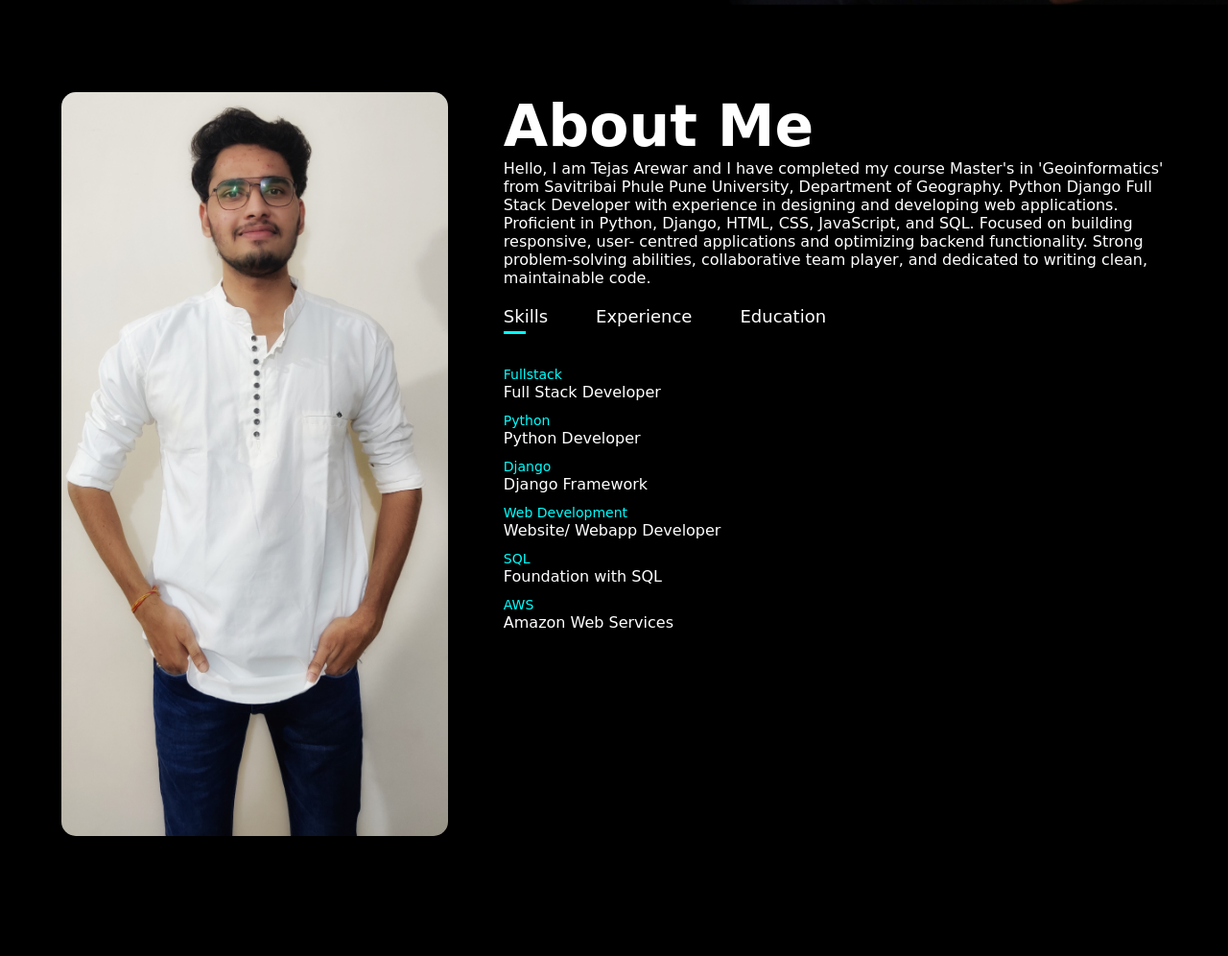
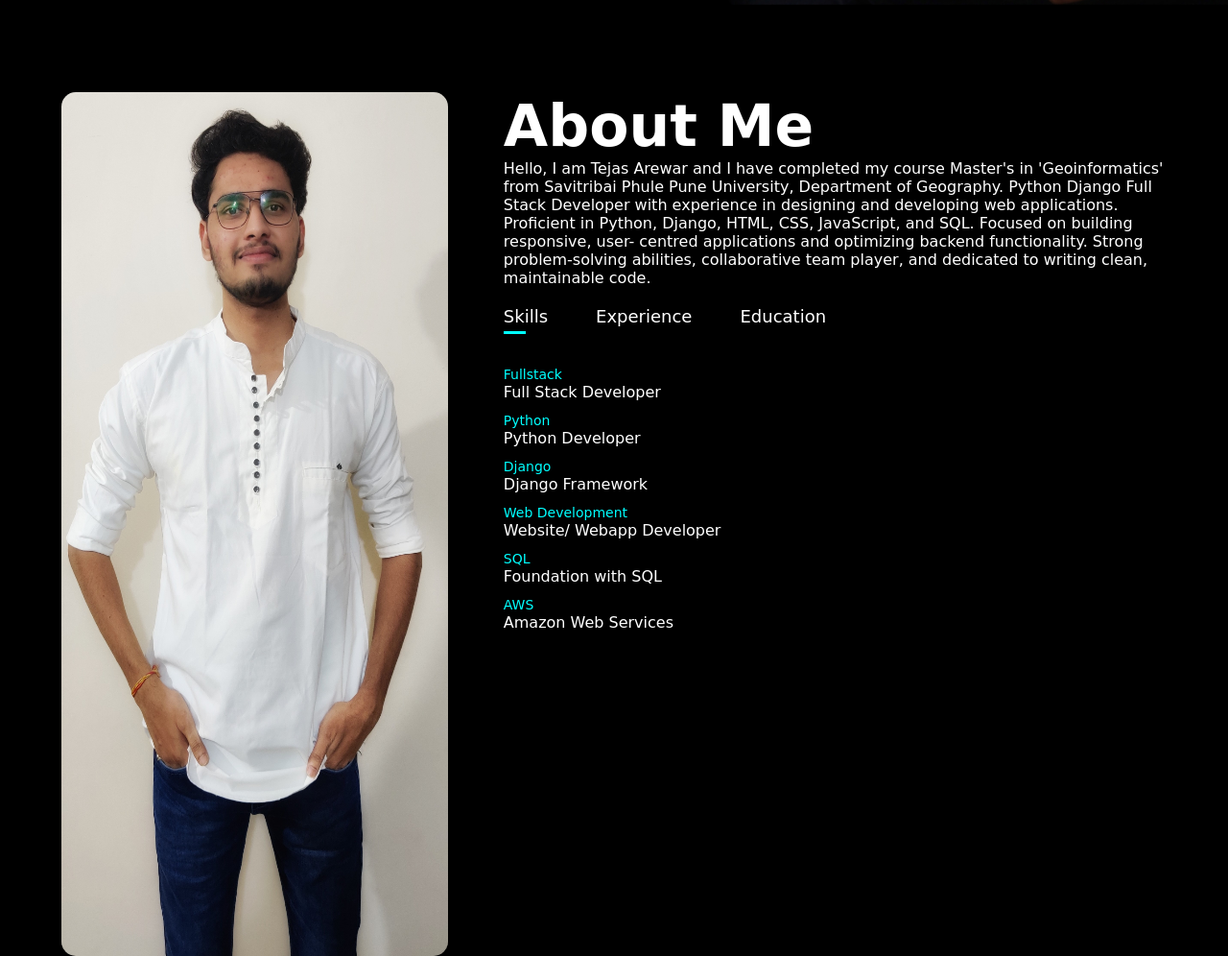
Before and after one commit to TejasArewar/Portfolio, a plain HTML site: page index.html in a window 1280 px wide. Shown: the part 794-1790 px from the top of the page at 96% size. Drawn offline with Linux system fonts and the light colour scheme.

Commit message:
Update index.html

```diff
--- a/index.html
+++ b/index.html
@@ -44,7 +44,7 @@
         <div class="container">
             <div class="row">
               <div class="about-col-1">
-                <img src="Tej_2.jpg">
+                <img src="Tej_2.jpg" height="900px">
               </div>
               <div class="about-col-2">
                 <h1 class="sub-title">About Me</h1>
```
